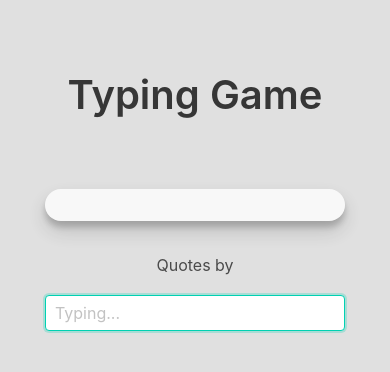
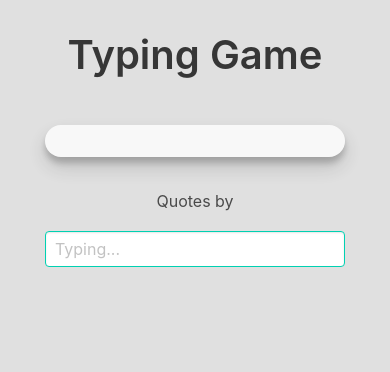
Before and after one commit to dihpan/Typing-Game-With-API, a plain HTML site: page index.html in a window 390 px wide. Drawn offline with nearby package versions, Linux system fonts and the light colour scheme; no server answers.

Commit message:
update code for more responsive

```diff
--- a/index.html
+++ b/index.html
@@ -27,7 +27,6 @@
             id="inputQuote"
             type="text"
             placeholder="Typing..."
-            autofocus
           />
         </div>
       </div>
--- a/style.css
+++ b/style.css
@@ -66,11 +66,20 @@ span {
 /* RESPONSIVE VIEW */
 
 @media (max-width: 768px) {
+  .title {
+    top: 2rem;
+  }
+
   .quoteDisplay {
+    margin-top: 5rem;
     width: 300px;
   }
 
   span {
     font-size: 16px;
   }
+
+  #main {
+    height: 100vh;
+  }
 }
```
